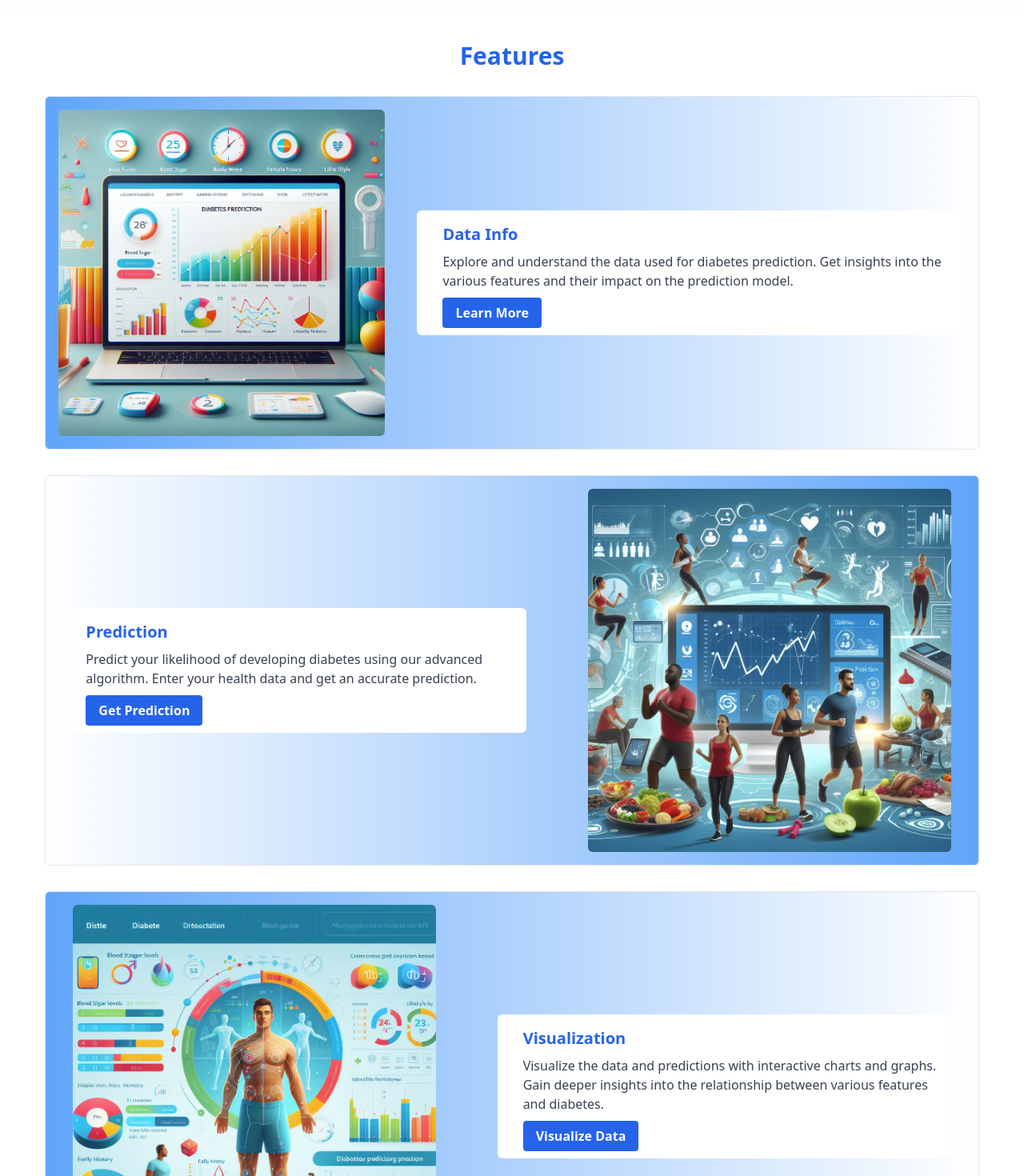
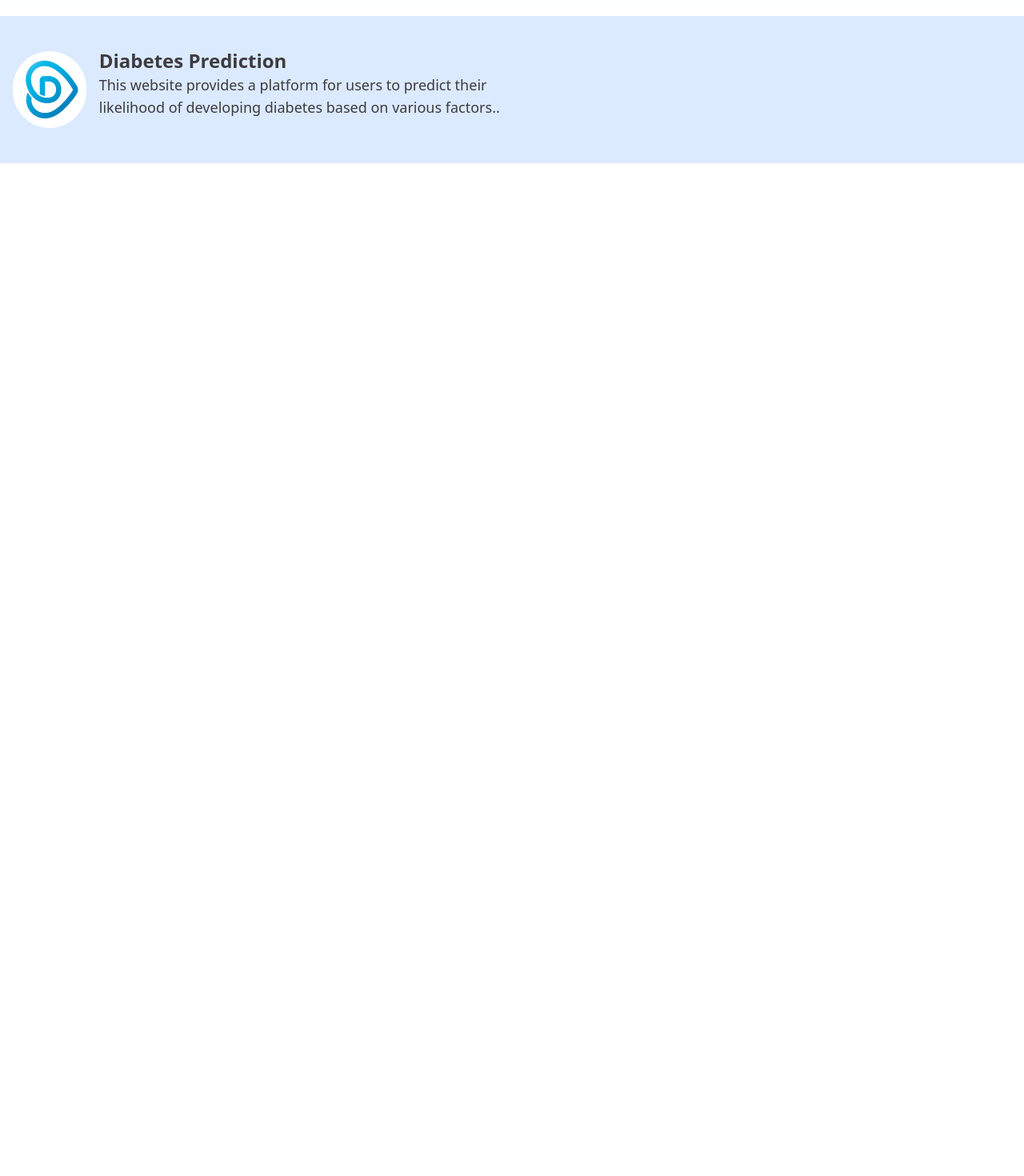
Before and after one commit to laufey01/DiabeTest, a React (Vite) app in the folder client/: page / in a window 1280 px wide. Shown: the part 860-2330 px from the top of the page at 80% size. After the commit the page ends 1064 px from the top, so only its background shows below. Built offline with nearby package versions, Linux system fonts and the light colour scheme.

Commit message:
Update Home.jsx

```diff
--- a/client/src/components/Home.jsx
+++ b/client/src/components/Home.jsx
@@ -1,6 +1,4 @@
 import React from "react";
-import diabetesImg from "../assets/diabetes.jpg";
-import dataInfoImg from "../assets/dataInfo.jpeg";
 import predictionImg from "../assets/prediction.jpeg";
 import visualizationImg from "../assets/Visualization.jpeg";
 import { motion } from "framer-motion";
@@ -121,166 +119,6 @@ const Home = () => {
           </motion.div>
         </div>
       </div>
-
-      <div className="container mx-auto my-8 px-4">
-        <motion.h2
-          initial={{ opacity: 0, y: 150 }}
-          whileInView={{ opacity: 1, y: 0 }}
-          viewport={{ once: true }}
-          transition={{
-            duration: 1,
-            type: "spring",
-            stiffness: 100,
-            delay: 0.3,
-          }}
-          className="text-3xl font-bold mb-8 text-blue-600 text-center"
-        >
-          Features
-        </motion.h2>
-
-        <div className="flex flex-col md:flex-row gap-10 bg-gradient-to-r from-blue-400 to-blue-200 justify-around items-center mb-8 md:mx-10 border p-4 rounded-md">
-          <motion.div
-            initial={{ opacity: 0, x: -150 }}
-            whileInView={{ opacity: 1, x: 0 }}
-            viewport={{ once: true }}
-            transition={{
-              duration: 1,
-              type: "spring",
-              stiffness: 100,
-              delay: 0.5,
-            }}
-            className="md:w-2/5 mb-4 md:mb-0"
-          >
-            <img
-              src={dataInfoImg}
-              alt="Data Info"
-              className="w-full h-53 object-cover rounded-md"
-            />
-          </motion.div>
-          <motion.div
-            initial={{ opacity: 0, x: 150 }}
-            whileInView={{ opacity: 1, x: 0 }}
-            viewport={{ once: true }}
-            transition={{
-              duration: 1,
-              type: "spring",
-              stiffness: 100,
-              delay: 0.5,
-            }}
-            className="md:w-2/3 md:pl-8 bg-white-100 p-4 rounded-md"
-          >
-            <h3 className="text-xl font-bold mb-2 text-blue-600">
-              Data Info
-            </h3>
-            <p className="text-gray-700 mb-4">
-              Explore and understand the data used for diabetes prediction. Get
-              insights into the various features and their impact on the
-              prediction model.
-            </p>
-            <Link
-              to="/data-info"
-              className="bg-blue-600 hover:bg-blue-800 text-white font-bold py-2 px-4 rounded transition-colors duration-300"
-            >
-              Learn More
-            </Link>
-          </motion.div>
-        </div>
-
-        <div className="flex flex-col gap-10 md:flex-row-reverse justify-around bg-gradient-to-l from-blue-400 to-blue-200 items-center mb-8 md:mx-10 border p-4 rounded-md">
-          <motion.div
-            initial={{ opacity: 0, x: -150 }}
-            whileInView={{ opacity: 1, x: 0 }}
-            viewport={{ once: true }}
-            transition={{
-              duration: 1,
-              type: "spring",
-              stiffness: 100,
-              delay: 0.5,
-            }}
-            className="md:w-2/5 mb-4 md:mb-0"
-          >
-            <img
-              src={predictionImg}
-              alt="Prediction"
-              className="w-full h-53 object-cover rounded-md"
-            />
-          </motion.div>
-          <motion.div
-            initial={{ opacity: 0, x: 150 }}
-            whileInView={{ opacity: 1, x: 0 }}
-            viewport={{ once: true }}
-            transition={{
-              duration: 1,
-              type: "spring",
-              stiffness: 100,
-              delay: 0.5,
-            }}
-            className="md:w-1/2 md:pr-8 bg-white-100 p-4 rounded-md"
-          >
-            <h3 className="text-xl font-bold mb-2 text-blue-600">
-              Prediction
-            </h3>
-            <p className="text-gray-700 mb-4">
-              Predict your likelihood of developing diabetes using our advanced
-              algorithm. Enter your health data and get an accurate prediction.
-            </p>
-            <Link
-              to="/prediction"
-              className="bg-blue-600 hover:bg-blue-800 text-white font-bold py-2 px-4 rounded transition-colors duration-300"
-            >
-              Get Prediction
-            </Link>
-          </motion.div>
-        </div>
-
-        <div className="flex flex-col md:flex-row gap-10 justify-around bg-gradient-to-r from-blue-400 to-blue-200 items-center mb-8 md:mx-10 border p-4 rounded-md">
-          <motion.div
-            initial={{ opacity: 0, x: -150 }}
-            whileInView={{ opacity: 1, x: 0 }}
-            viewport={{ once: true }}
-            transition={{
-              duration: 1,
-              type: "spring",
-              stiffness: 100,
-              delay: 0.5,
-            }}
-            className="md:w-2/5 mb-4 md:mb-0"
-          >
-            <img
-              src={visualizationImg}
-              alt="Visualization"
-              className="w-full rounded-md h-53 object-cover"
-            />
-          </motion.div>
-          <motion.div
-            initial={{ opacity: 0, x: 150 }}
-            whileInView={{ opacity: 1, x: 0 }}
-            viewport={{ once: true }}
-            transition={{
-              duration: 1,
-              type: "spring",
-              stiffness: 100,
-              delay: 0.5,
-            }}
-            className="md:w-1/2 md:pl-8 bg-white-100 p-4 rounded-md"
-          >
-            <h3 className="text-xl font-bold mb-2 text-blue-600">
-              Visualization
-            </h3>
-            <p className="text-gray-700 mb-4">
-              Visualize the data and predictions with interactive charts and
-              graphs. Gain deeper insights into the relationship between various
-              features and diabetes.
-            </p>
-            <Link
-              to="/visualization"
-              className="bg-blue-600 hover:bg-blue-800 text-white font-bold py-2 px-4 rounded transition-colors duration-300"
-            >
-              Visualize Data
-            </Link>
-          </motion.div>
-        </div>
-      </div>
       <motion.div
         initial={{ opacity: 0, x: -150 }}
         whileInView={{ opacity: 1, x: 0 }}
```
